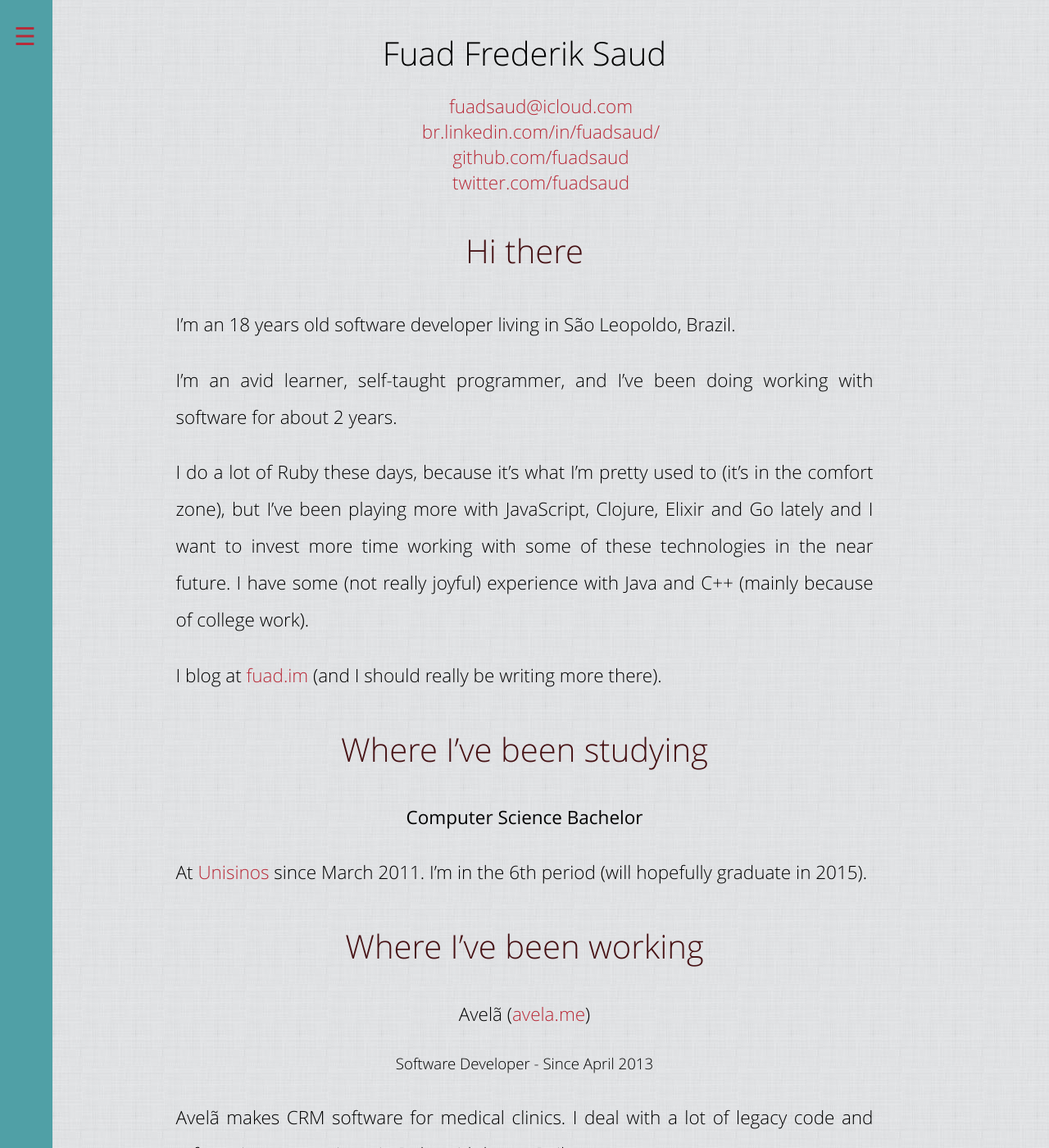
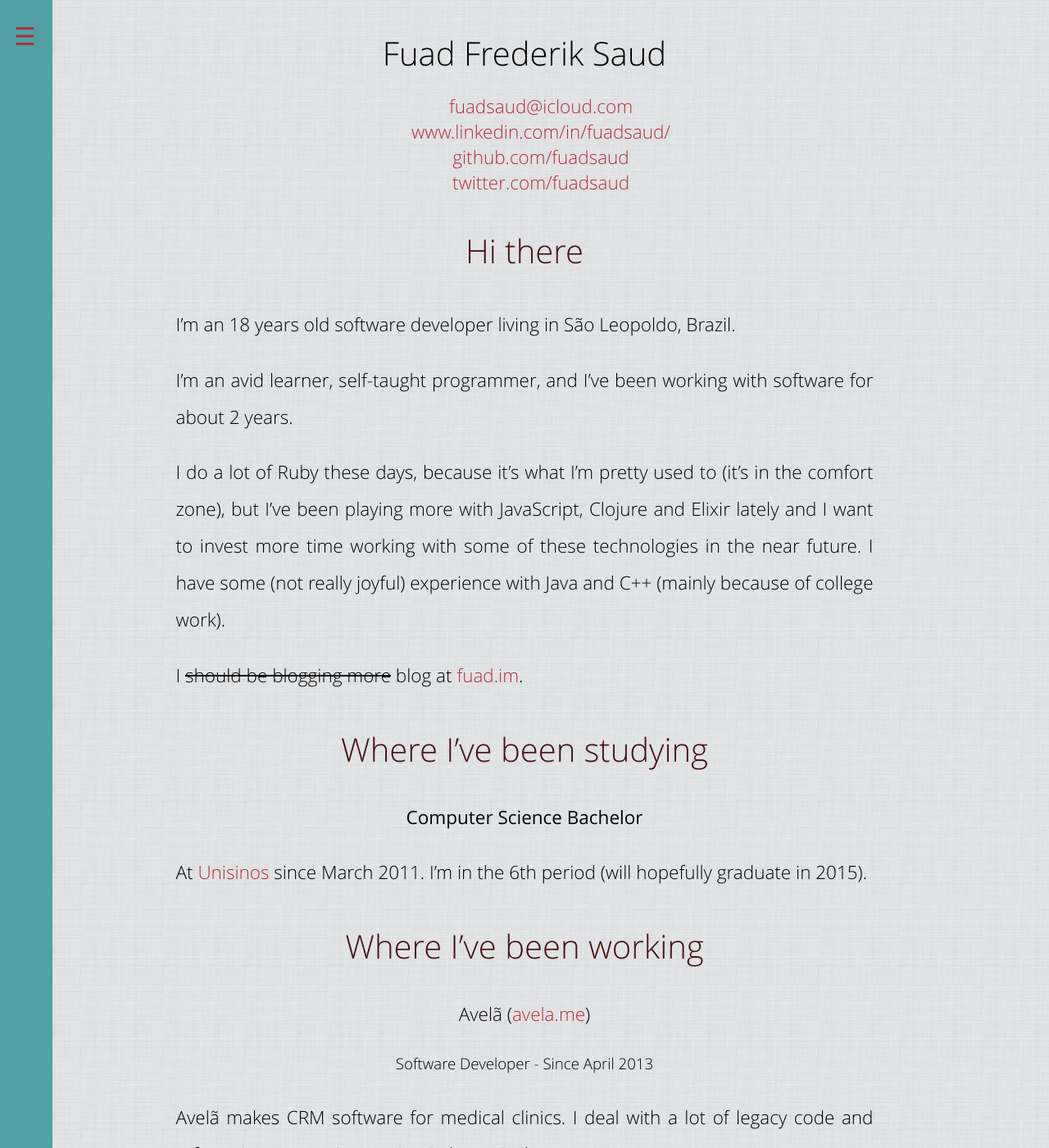
Before and after one commit to fuadsaud/fuadsaud.github.io, a Jekyll site: the page built from resume.md, in a window 1280 px wide and 1400 px high. Shown: the whole window at 82% size. Built offline with Jekyll 4.4.1, drawn with Linux system fonts in a browser that asks for light colours; Markdown is read by kramdown in place of the engine named in the settings; some of the changed text lies outside the part shown.

Commit message:
Wordsmithing

```diff
--- a/resume.md
+++ b/resume.md
@@ -7,25 +7,25 @@ title: Fuad Saud
 
 <ul class="useful-links">
   <li><a href="mailto:fuadksd@gmail.com">fuadsaud@icloud.com</a></li>
-  <li><a href="//br.linkedin.com/in/fuadsaud/">br.linkedin.com/in/fuadsaud/</a></li>
-  <li><a href="//github.com/fuadsaud">github.com/fuadsaud</a></li>
-  <li><a href="//twitter.com/fuadsaud">twitter.com/fuadsaud</a></li>
+  <li><a href="//www.linkedin.com/in/fuadsaud/" target="_blank">www.linkedin.com/in/fuadsaud/</a></li>
+  <li><a href="//github.com/fuadsaud" target="_blank">github.com/fuadsaud</a></li>
+  <li><a href="//twitter.com/fuadsaud" target="_blank">twitter.com/fuadsaud</a></li>
 </ul>
 
 ### Hi there
 
 I'm an 18 years old software developer living in São Leopoldo, Brazil.
 
-I'm an avid learner, self-taught programmer, and I've been doing working with
+I'm an avid learner, self-taught programmer, and I've been working with
 software for about 2 years.
 
 I do a lot of Ruby these days, because it's what I'm pretty used to (it's in
-the comfort zone), but I've been playing more with JavaScript, Clojure, Elixir
-and Go lately and I want to invest more time working with some of these
+the comfort zone), but I've been playing more with JavaScript, Clojure and
+Elixir lately and I want to invest more time working with some of these
 technologies in the near future. I have some (not really joyful) experience
 with Java and C++ (mainly because of college work).
 
-I blog at [fuad.im](//fuad.im) (and I should really be writing more there).
+I <del>should be blogging more</del> blog at [fuad.im](//fuad.im).
 
 ### Where I've been studying
 
```
Also changed, not shown: other parts of resume.md (+1 -1 lines).
